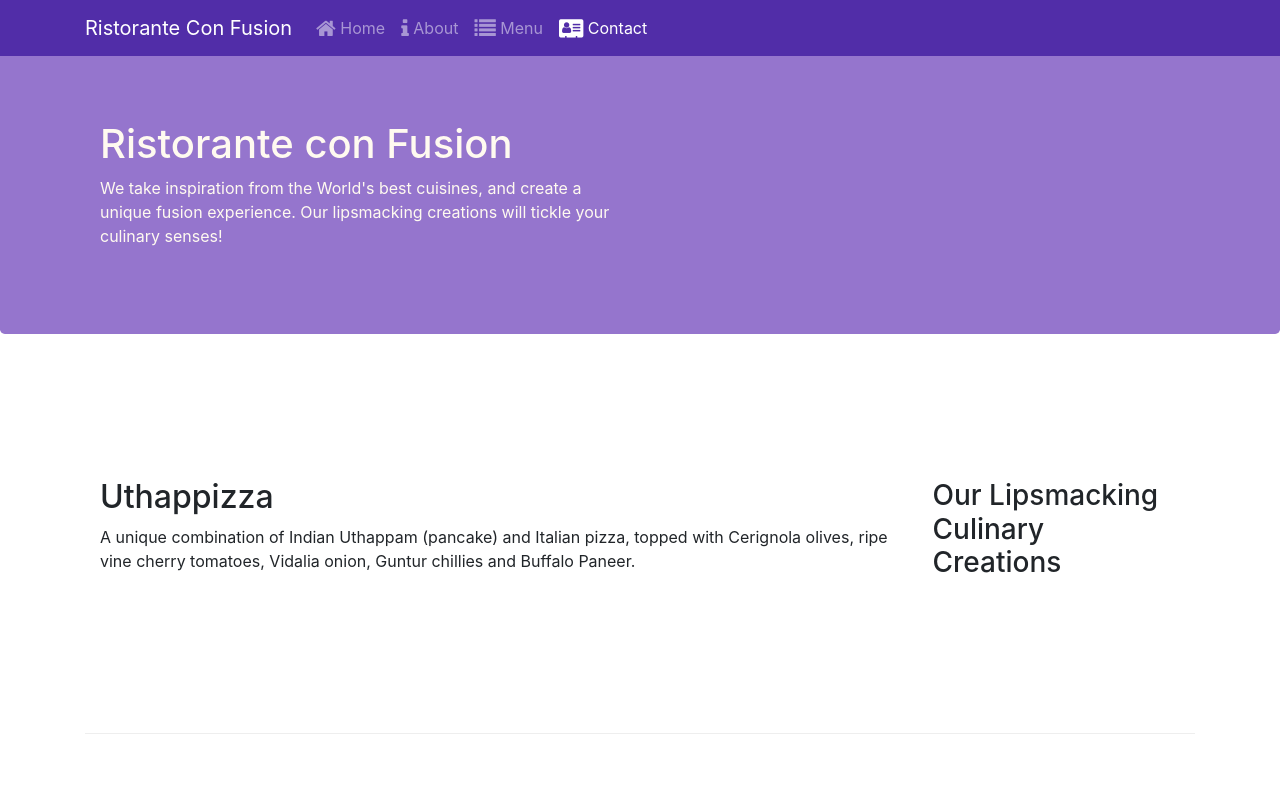
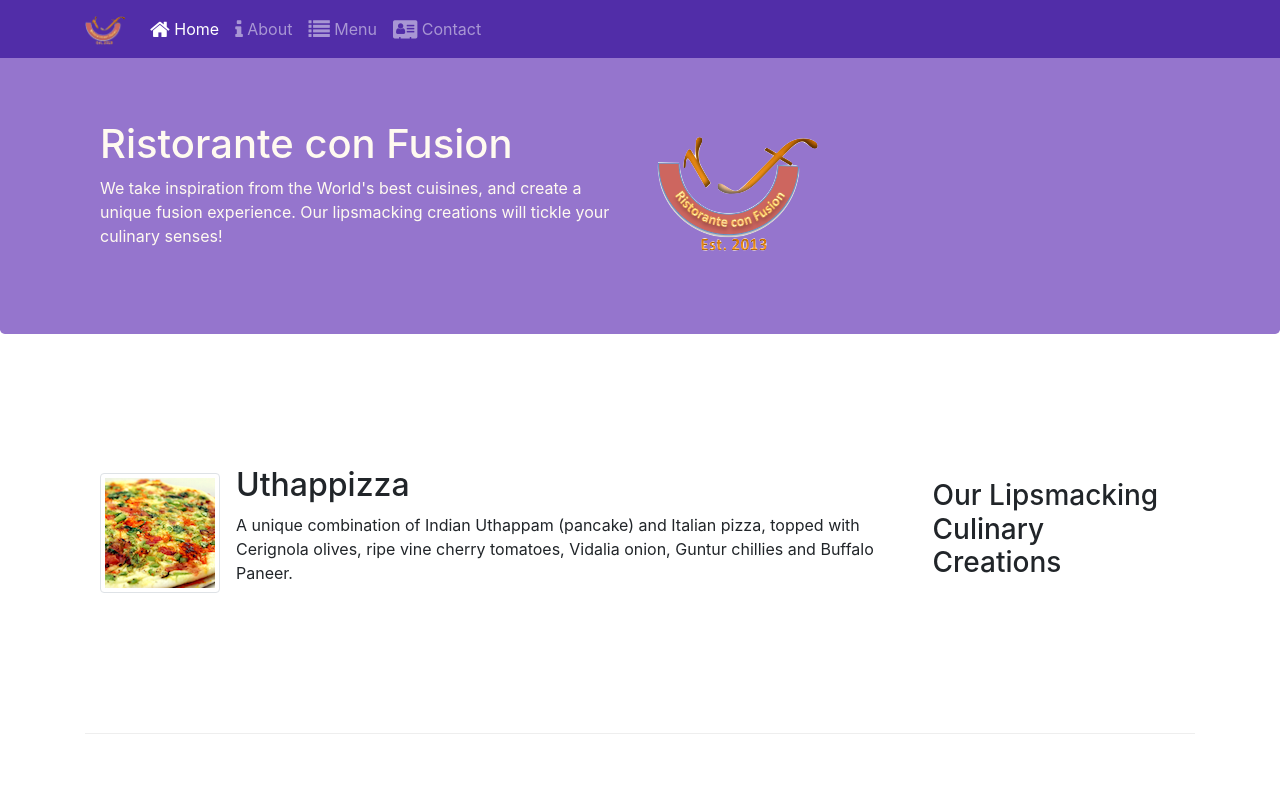
Before and after one commit to hansdah82/conFusion, a website: page index.html in a window 1280 px wide. Shown: the top 800 px of the page. Drawn offline with nearby package versions, Linux system fonts and the light colour scheme.

Commit message:
Images and Media

```diff
--- a/index.html
+++ b/index.html
@@ -22,13 +22,17 @@
             <button class="navbar-toggler" type="button" data-toggle="collapse" data-target="#Navbar">
                 <span class="navbar-toggler-icon"></span>
             </button>
-            <a class="navbar-brand" href="#">Ristorante Con Fusion</a>
+            <a class="navbar-brand" href="#"><img src="img/logo.png" height="30" width="41" /></a>
             <div class="collapse navbar-collapse" id="Navbar">
                 <ul class="navbar-nav mr-auto">
-                        <li class="nav-item"><a class="nav-link" href="#"><span class="fa fa-home fa-lg"></span> Home</a></li>
-                        <li class="nav-item"><a class="nav-link" href="./aboutus.html"><span class="fa fa-info fa-lg"></span> About</a></li>
-                        <li class="nav-item"><a class="nav-link" href="#"><span class="fa fa-list fa-lg"></span> Menu</a></li>
-                        <li class="nav-item active"><a class="nav-link" href="./contactus.html"><span class="fa fa-address-card fa-lg"></span> Contact</a></li>
+                    <li class="nav-item active"><a class="nav-link" href="#"><span class="fa fa-home fa-lg"></span>
+                            Home</a></li>
+                    <li class="nav-item"><a class="nav-link" href="./aboutus.html"><span
+                                class="fa fa-info fa-lg"></span> About</a></li>
+                    <li class="nav-item"><a class="nav-link" href="#"><span class="fa fa-list fa-lg"></span> Menu</a>
+                    </li>
+                    <li class="nav-item"><a class="nav-link" href="./contactus.html"><span
+                                class="fa fa-address-card fa-lg"></span> Contact</a></li>
                 </ul>
             </div>
         </div>
@@ -42,7 +46,8 @@
                     <p>We take inspiration from the World's best cuisines, and create a unique fusion experience. Our
                         lipsmacking creations will tickle your culinary senses!</p>
                 </div>
-                <div class="col-12 col-sm">
+                <div class="col-12 col-sm align-self-center">
+                    <img src="img/logo.png" class="img-fluid" />
                 </div>
             </div>
         </div>
@@ -54,9 +59,17 @@
                 <h3>Our Lipsmacking Culinary Creations</h3>
             </div>
             <div class="col col-sm order-sm-first col-md">
-                <h2>Uthappizza</h2>
-                <p>A unique combination of Indian Uthappam (pancake) and Italian pizza, topped with Cerignola olives,
-                    ripe vine cherry tomatoes, Vidalia onion, Guntur chillies and Buffalo Paneer.</p>
+                <div class="media">
+                    <img class="d-flex mr-3 img-thumbnail align-self-center" src="img/uthappizza.png"
+                        alt="uthappizza" />
+                    <div class="media-body">
+                        <h2 class="mt-0">Uthappizza</h2>
+                        <p>A unique combination of Indian Uthappam (pancake) and Italian pizza, topped with Cerignola
+                            olives,
+                            ripe vine cherry tomatoes, Vidalia onion, Guntur chillies and Buffalo Paneer.</p>
+                    </div>
+                </div>
+
             </div>
         </div>
 
@@ -78,11 +91,19 @@
                 <h3>Meet our Culinary Specialists</h3>
             </div>
             <div class="col col-sm order-sm-first col-md">
-                <h2>Alberto Somayya</h2>
-                <h4>Executive Chef</h4>
-                <p>Award winning three-star Michelin chef with wide International experience having worked closely with
-                    whos-who in the culinary world, he specializes in creating mouthwatering Indo-Italian fusion
-                    experiences. </p>
+                <div class="media">
+                    <img src="img/alberto.png" alt="alberto" class="d-flex mr-3 img-thumbnail align-self-center" />
+                    <div class="media-body">
+                        <h2 class="mt-0">Alberto Somayya</h2>
+                        <h4>Executive Chef</h4>
+                        <p>Award winning three-star Michelin chef with wide International experience having worked
+                            closely
+                            with
+                            whos-who in the culinary world, he specializes in creating mouthwatering Indo-Italian fusion
+                            experiences. </p>
+                    </div>
+                </div>
+
             </div>
         </div>
     </div>
@@ -112,11 +133,16 @@
                 </div>
                 <div class="col-12 col-sm-4 align-self-center">
                     <div class="text-center">
-                        <a class="btn btn-social-icon btn-google" href="http://google.com/+"><span class="fa fa-google-plus"></span></a>
-                        <a class="btn btn-social-icon btn-facebook" href="http://www.facebook.com/profile.php?id="><span class="fa fa-facebook"></span></a>
-                        <a class="btn btn-social-icon btn-linkedin" href="http://www.linkedin.com/in/"><span class="fa fa-linkedin"></span></a>
-                        <a class="btn btn-social-icon btn-twitter" href="http://twitter.com/"><span class="fa fa-twitter"></span></a>
-                        <a class="btn btn-social-icon btn-google" href="http://youtube.com/"><span class="fa fa-youtube"></span></a>
+                        <a class="btn btn-social-icon btn-google" href="http://google.com/+"><span
+                                class="fa fa-google-plus"></span></a>
+                        <a class="btn btn-social-icon btn-facebook" href="http://www.facebook.com/profile.php?id="><span
+                                class="fa fa-facebook"></span></a>
+                        <a class="btn btn-social-icon btn-linkedin" href="http://www.linkedin.com/in/"><span
+                                class="fa fa-linkedin"></span></a>
+                        <a class="btn btn-social-icon btn-twitter" href="http://twitter.com/"><span
+                                class="fa fa-twitter"></span></a>
+                        <a class="btn btn-social-icon btn-google" href="http://youtube.com/"><span
+                                class="fa fa-youtube"></span></a>
                         <a class="btn btn-social-icon" href="mailto:"><i class="fa fa-envelope-o"></i></a>
                     </div>
                 </div>
```
Also changed, not shown: aboutus.html (+3 -2 lines), contactus.html (+3 -2 lines), img/alberto.png (added), img/buffet.png (added), img/logo.png (added), img/uthappizza.png (added), 1 other file.
